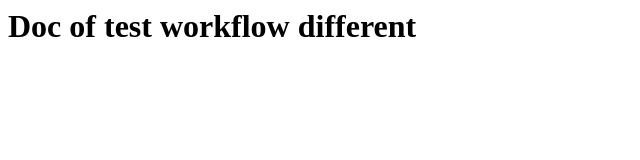
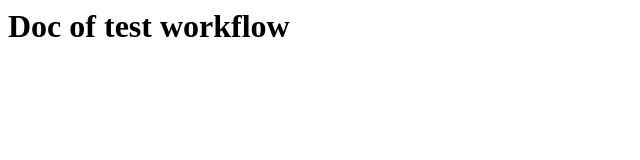
Before and after one commit to RandomOrganizationTest/test_workflow, a plain HTML site: page doc/index.html in a window 1280 px wide. Shown: the whole page, without its empty margins (0-640 px from the left). Drawn offline with Linux system fonts and the light colour scheme.

```diff
--- a/doc/index.html
+++ b/doc/index.html
@@ -1 +1 @@
-<h1>Doc of test workflow different</h1>
+<h1>Doc of test workflow</h1>
```
